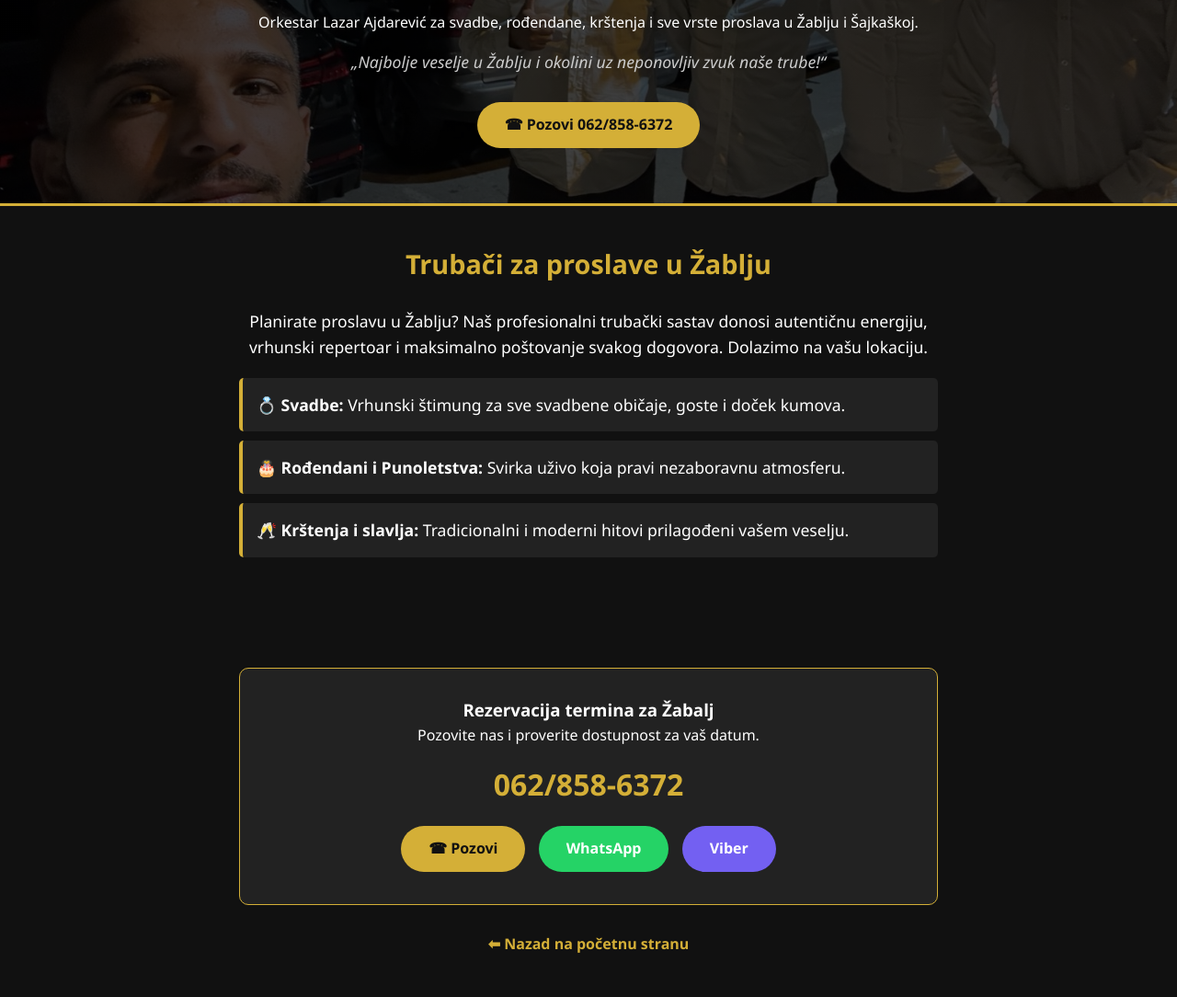
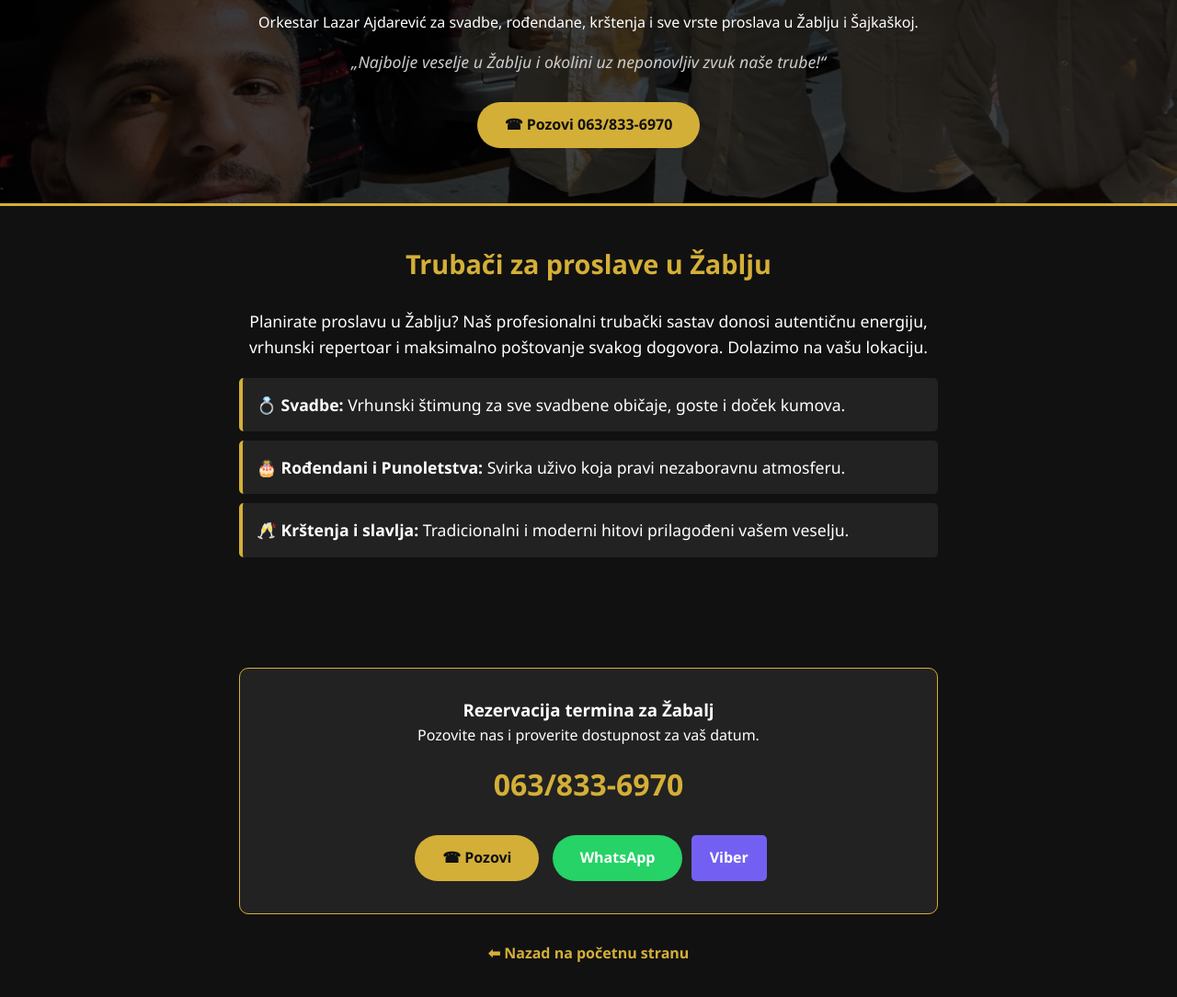
Before and after one commit to lazarajdarevic58-del/trubacizaslavlje, a plain HTML site: page trubaci-zabalj.html in a window 1280 px wide. Shown: the part 162-1246 px from the top of the page at 92% size. Drawn offline with Linux system fonts and the light colour scheme.

Commit message:
Update trubaci-zabalj.html

```diff
--- a/trubaci-zabalj.html
+++ b/trubaci-zabalj.html
@@ -4,7 +4,7 @@
     <meta charset="UTF-8">
     <meta name="viewport" content="width=device-width, initial-scale=1.0">
     <title>Trubači Žabalj | Orkestar Lazar Ajdarević za Svadbe i Veselja</title>
-    <meta name="description" content="Najbolji trubači u Žablju i okolini za svadbe, rođendane, krštenja i proslave. Orkestar Lazara Ajdarevića garantuje vrhunsku atmosferu. Pozovite 062/858-6372.">
+    <meta name="description" content="Najbolji trubači u Žablju i okolini za svadbe, rođendane, krštenja i proslave. Orkestar Lazara Ajdarevića garantuje vrhunsku atmosferu. Pozovite 063/833-6970.">
     <link rel="canonical" href="https://trubacizaslavlje.rs">
     <style>
         :root { --gold: #d4af37; --dark: #111; --light: #fff; --grey: #222; }
@@ -30,7 +30,7 @@
         <h1>Trubači Žabalj</h1>
         <p>Orkestar Lazar Ajdarević za svadbe, rođendane, krštenja i sve vrste proslava u Žablju i Šajkaškoj.</p>
         <p class="quote">„Najbolje veselje u Žablju i okolini uz neponovljiv zvuk naše trube!“</p>
-        <a href="tel:+381628586372" class="btn">☎ Pozovi 062/858-6372</a>
+        <a href="tel:+381638336970" class="btn">☎ Pozovi 063/833-6970</a>
     </header>
     <section>
         <h2>Trubači za proslave u Žablju</h2>
@@ -43,10 +43,10 @@
         <div class="contact-box">
             <h3>Rezervacija termina za Žabalj</h3>
             <p>Pozovite nas i proverite dostupnost za vaš datum.</p>
-            <a href="tel:+381628586372" class="phone-num">062/858-6372</a>
-            <a href="tel:+381628586372" class="btn" style="margin: 5px;">☎ Pozovi</a>
-            <a href="https://wa.me/381628586372" target="_blank" rel="noopener" class="btn" style="background-color: #25D366; color: white; margin: 5px;">WhatsApp</a>
-            <a href="viber://chat?number=%2B381628586372" class="btn" style="background-color: #7360F2; color: white; margin: 5px;">Viber</a>
+            <a href="tel:+381638336970" class="phone-num">063/833-6970</a>
+            <a href="tel:+381638336970" class="btn" style="margin: 5px;">☎ Pozovi</a>
+            <a href="https://wa.me/381637542528" target="_blank" rel="noopener" class="btn" style="background-color: #25D366; color: white; margin: 5px;">WhatsApp</a>
+            <a href="viber://add?number=381637542528" class="btn" style="background-color: #7360F2; color: white; font-weight: bold; padding: 12px 20px; border-radius: 5px; text-decoration: none; display: inline-block;">Viber</a>
         </div>
         <a href="/" class="back-link">⬅ Nazad na početnu stranu</a>
     </section>
```
